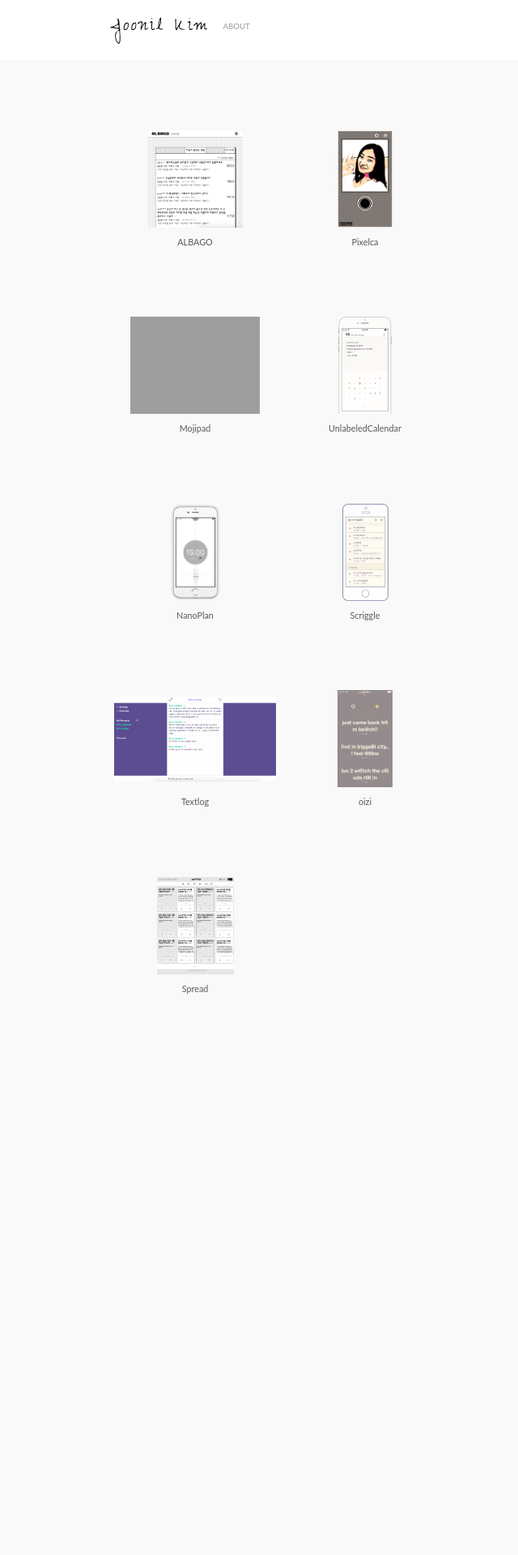
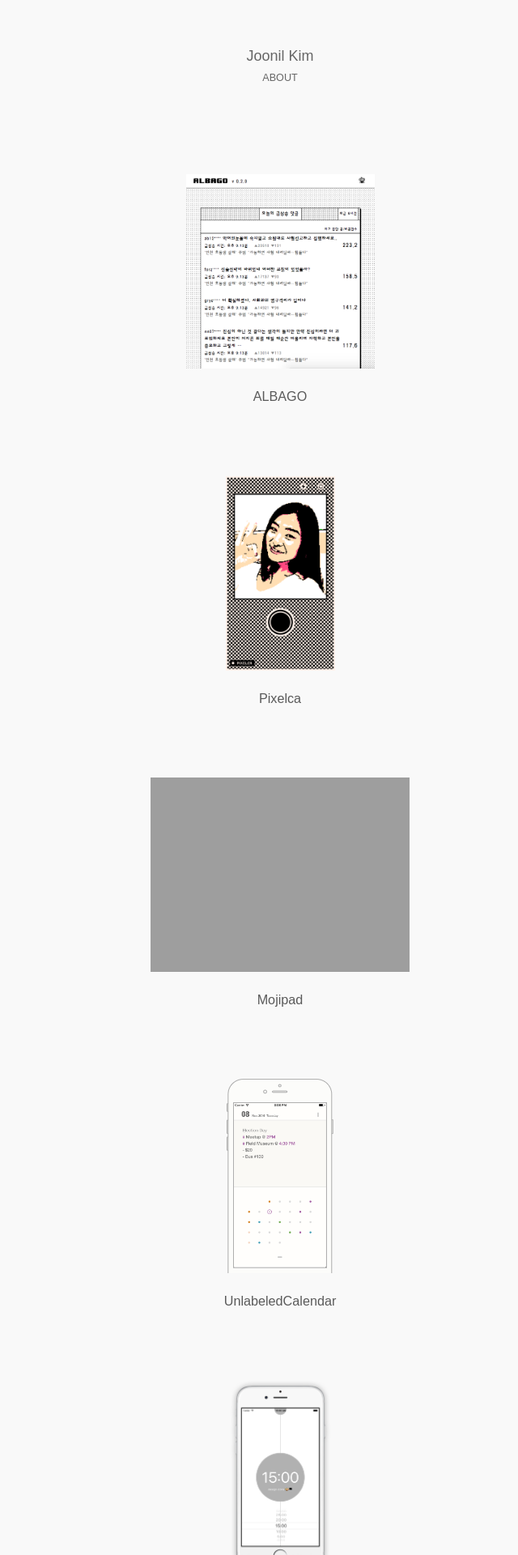
Before and after one commit to joonilkim/joonilkim.github.io, a Jekyll site: the page built from index.md, in a window 1280 px wide. Shown: the top 1920 px of the page at 81% size, without its empty margins (294-934 px from the left). Built offline with Jekyll 4.4.1, drawn with Linux system fonts in a browser that asks for light colours; before the commit the page ends 1348 px from its top, so only the background shows below that.

Commit message:
Change design

```diff
--- a/_includes/header.html
+++ b/_includes/header.html
@@ -3,7 +3,7 @@
   <div class="wrapper">
     {% assign default_paths = site.pages | map: "path" %}
     {% assign page_paths = site.header_pages | default: default_paths %}
-    <a class="site-title" href="{{ "/" | relative_url }}"><img class="site-logo" src="{{ "/assets/imgs/logo.jpg" | relative_url }}"/></a>
+    <a class="site-title" href="{{ "/" | relative_url }}">Joonil Kim</a>
 
     {% if page_paths %}
       <nav class="site-nav">
--- a/_sass/minima.scss
+++ b/_sass/minima.scss
@@ -2,10 +2,10 @@
 
 // Define defaults for each variable.
 
-$base-font-family: Lato, "Gill Sans MT", "Gill Sans", "맑은 고딕", sans-serif !default;
-$base-font-size:   12px !default;
+$base-font-family: sans-serif !default;
+$base-font-size:   18px !default;
 $base-font-weight: 400 !default;
-$small-font-size:  $base-font-size * 0.9 !default;
+$small-font-size:  $base-font-size * 0.8 !default;
 $base-line-height: 1.8 !default;
 
 $spacing-unit:     20px !default;
@@ -16,12 +16,12 @@ $text-color:       #5a5a5a !default;
 $background-color: #f9f9f9 !default;
 $brand-color:      #5a5a5a !default;
 
-$grey-color:       #999 !default;
-$grey-color-light: #f3f3f3 !default;
-$grey-color-dark:  darken($grey-color, 25%) !default;
+$grey-color:       #666 !default;
+$grey-color-light: #fdfdfd !default;
+$grey-color-dark:  #666 !default;
 
 // Width of the content area
-$content-width:    420px + $spacing-unit * 4 !default;
+$content-width:    600px;
 
 $on-palm:          $content-width !default;
 $on-laptop:        0 !default;
--- a/_sass/minima/_layout.scss
+++ b/_sass/minima/_layout.scss
@@ -2,19 +2,12 @@
  * Site header
  */
 .site-header {
-  background-color:#fff;
   min-height: $spacing-unit * 1.865;
-  border-bottom: 1px solid $grey-color-light;
+  text-align: center;
+  padding: 60px 0 20px 0;
 
   // Positioning context for the mobile navigation icon
   position: relative;
-
-  > .wrapper {
-    > * {
-      margin:21px 20px 21px 0;
-    }
-  }
-
 }
 
 .site-logo {
@@ -23,21 +16,20 @@
 }
 
 .site-title {
-  @include relative-font-size(1.625);
-  font-weight: 300;
+  @include relative-font-size(1);
+  font-weight: 400;
   line-height: 1em;
-  margin-bottom: 0;
-  float:left;
+  display: block;
 
   &,
+  &:hover,
   &:visited {
     color: $grey-color-dark;
+    text-decoration: none;
   }
 }
 
 .site-nav {
-  float:left;
-
   .nav-trigger {
     display: none;
   }
@@ -47,7 +39,7 @@
   }
 
   .page-link {
-    @include relative-font-size(0.8);
+    @include relative-font-size(0.7);
     color: $grey-color;
     line-height: $base-line-height;
 
@@ -137,9 +129,6 @@
  * Page content
  */
 .page-content {
-  border-bottom: 1px solid #eee;
-  background-color:#f5f5f5;
-
   > .wrapper {
     padding-top: $paragraph-unit * 1;
     padding-bottom: $paragraph-unit * 1;
@@ -158,20 +147,18 @@
 
   > li {
     @include relative-font-size(1);
-    display:inline-block;
     padding:5px;
     margin-bottom:63px;
-    width:50%;
   }
 }
 
 .post-cover {
   display:block;
   width:auto;
-  height:120px;
+  height:240px;
   background:transparent no-repeat 50%;
   background-size:contain;
-  margin-bottom:8px;
+  margin-bottom:20px;
 }
 
 .post-link {
@@ -179,7 +166,7 @@
   text-align:center;
 
   > h4 {
-    @include relative-font-size(0.9);
+    @include relative-font-size(.9);
   }
 }
 
@@ -198,7 +185,7 @@
 
   > h1 {
     font-weight:bold;
-    @include relative-font-size(2.75);
+    @include relative-font-size(2);
     line-height:1.2em;
     letter-spacing:0.02em;
   }
@@ -206,9 +193,9 @@
   .post-icon > svg {
     display: inline-block;
     vertical-align: baseline;
-    width:8px;
-    height:8px;
-    margin-left:4px;
+    width:16px;
+    height:16px;
+    margin-left:8px;
   }
 
 }
```
Also changed, not shown: 1 other file.
